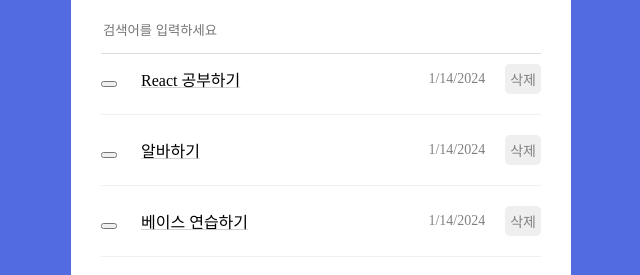
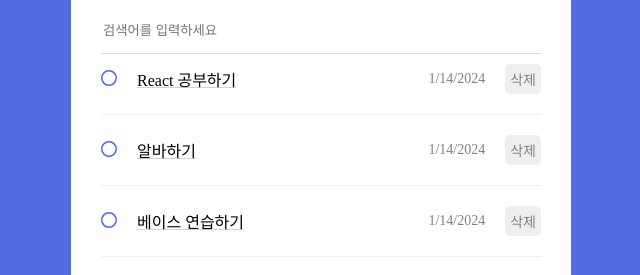
Before and after one commit to yenn222/React-Project, a React (Create React App) app: page / in a window 1280 px wide. Shown: the part 195-470 px from the top of the page, without its empty margins (319-959 px from the left). Built offline with nearby package versions, Linux system fonts and the light colour scheme.

Commit message:
edit src

```diff
--- a/src/components/TodoItem.css
+++ b/src/components/TodoItem.css
@@ -6,13 +6,20 @@
     border-bottom: 1px solid rgb(240, 240, 240);
 }
 
-.TodoItem .checkbox_col {
+/*.TodoItem .checkbox_col {*/
+/*    width: 20px;*/
+/*}*/
+.TodoItem .checkbox_col button{
     width: 20px;
+    height: 20px;
+    border-radius: 50%;
+
 }
 
 .TodoItem .checkbox_col:active {
     width: 20px;
-    content:'f00c';
+    height: 20px;
+    content: 'f00c';
 }
 
 .TodoItem .title_col {
--- a/src/components/TodoItem.js
+++ b/src/components/TodoItem.js
@@ -1,8 +1,15 @@
 import "./TodoItem.css";
+import { FontAwesomeIcon } from "@fortawesome/react-fontawesome";
+import { faCircle} from "@fortawesome/free-regular-svg-icons";
+import {useState} from "react";
+import {faCheck} from "@fortawesome/free-solid-svg-icons";
 
 const TodoItem = ({ id, content, isDone, createdDate, onUpdate, onDelete}) => {
-    const onChangeCheckbox = () => {
+    const [check, setCheck] = useState(false);
+    const onClickCheckbox = () => {
         onUpdate(id);
+        setCheck(!check);
+
     };
 
     const onClickDelete = () => {
@@ -11,9 +18,9 @@ const TodoItem = ({ id, content, isDone, createdDate, onUpdate, onDelete}) => {
 
     return (
         <div className="TodoItem">
-            <div className="checkbox_col">
-                <button onChange={onChangeCheckbox}
-                        checked={isDone}></button>
+            <div className="checkbox_col" onClick={onClickCheckbox}
+                 checked={isDone}>
+                {check ? (<FontAwesomeIcon icon={faCheck} style={{color: "#526be0",}} />) :(<FontAwesomeIcon icon={faCircle} style={{color: "#526be0",}} />)}
             </div>
             <div className="title_col">{ content }</div>
             <div className="date_col">{new Date().toLocaleDateString()}</div>
```
